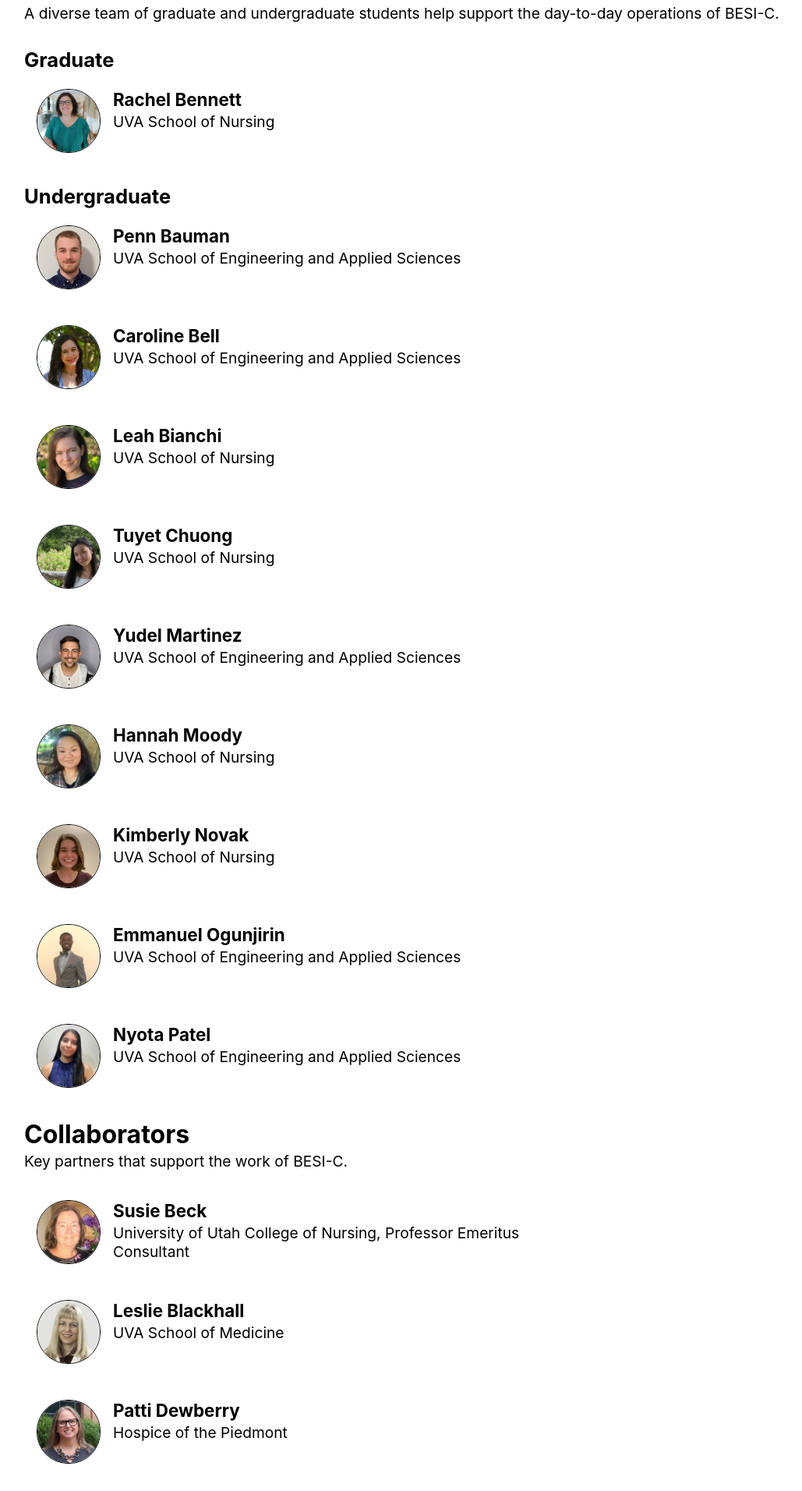
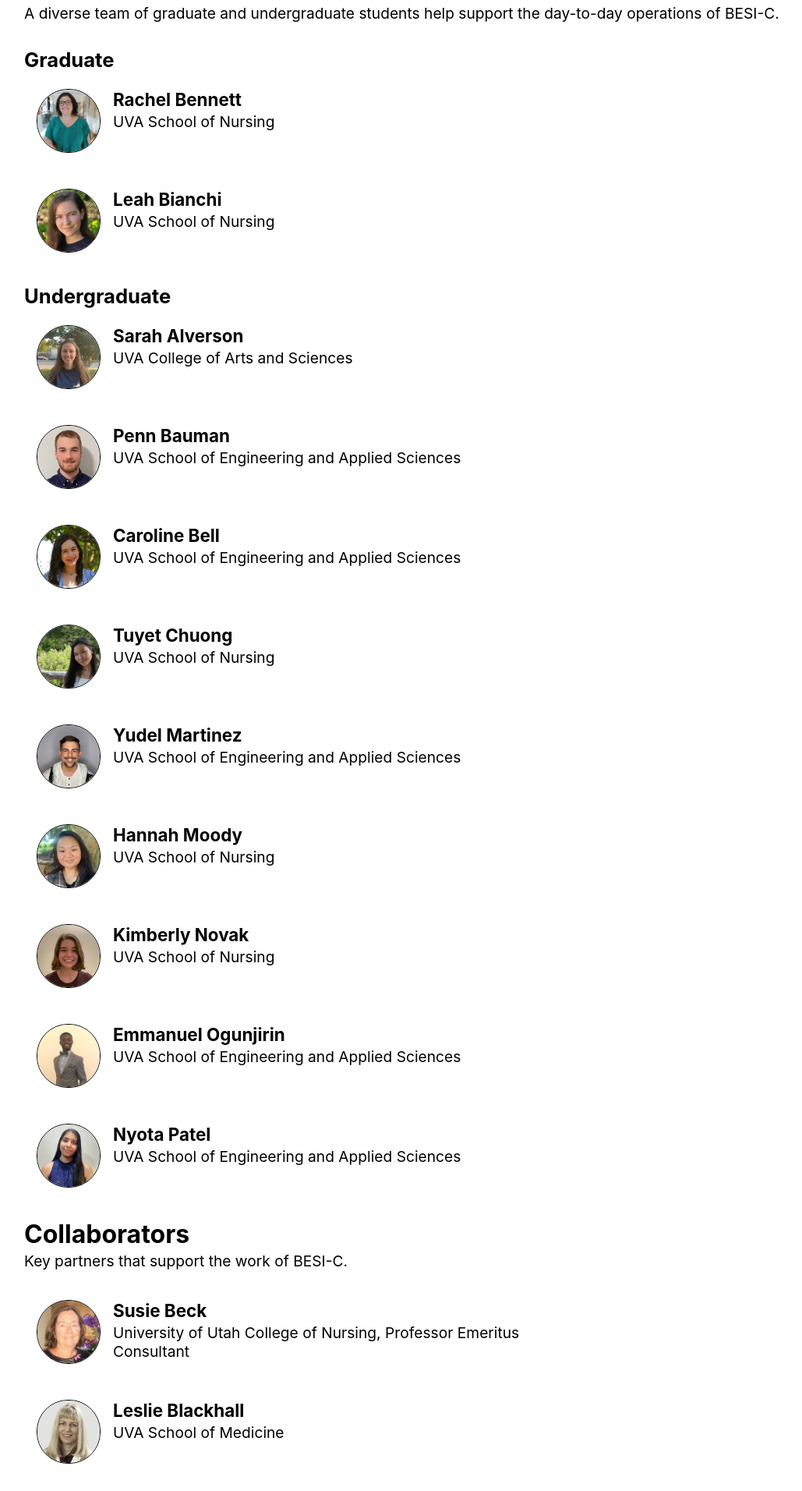
Before and after one commit to besi-c/besi-c.github.io, a Flask app: page /about_us in a window 1280 px wide. Shown: the part 801-2713 px from the top of the page at 78% size, without its empty margins (97-1126 px from the left). Run offline with Flask 2, Linux system fonts and the light colour scheme; some libraries are stand-ins or nearby versions; some web fonts are replaced.

Commit message:
added Sarah Alverson

```diff
--- a/about_us.html
+++ b/about_us.html
@@ -66,8 +66,18 @@
 		<h5>Rachel Bennett</h5>
 		<p>UVA School of Nursing</p>
 	</div>
+	<div class="person">
+		<img src="/images/people/leah_bianchi.jpg"/>
+		<h5>Leah Bianchi</h5>
+		<p>UVA School of Nursing</p>
+	</div>
 
 	<h4>Undergraduate</h4>
+	<div class="person">
+		<img src="/images/people/sarah_alverson.jpg"/>
+		<h5>Sarah Alverson</h5>
+		<p>UVA College of Arts and Sciences</p>
+	</div>
 	<a href="https://pennbauman.com"><div class="person">
 		<img src="/images/people/penn_bauman.jpg">
 		<h5>Penn Bauman</h5>
@@ -77,11 +87,6 @@
 		<img src="/images/people/caroline_bell.jpg"/>
 		<h5>Caroline Bell</h5>
 		<p>UVA School of Engineering and Applied Sciences</p>
-	</div>
-	<div class="person">
-		<img src="/images/people/leah_bianchi.jpg"/>
-		<h5>Leah Bianchi</h5>
-		<p>UVA School of Nursing</p>
 	</div>
 	<div class="person">
 		<img src="/images/people/tuyet_chuong.jpg"/>
```
Also changed, not shown: templates/about.html (+10 -5 lines), images/people/sarah_alverson.jpg (added).
